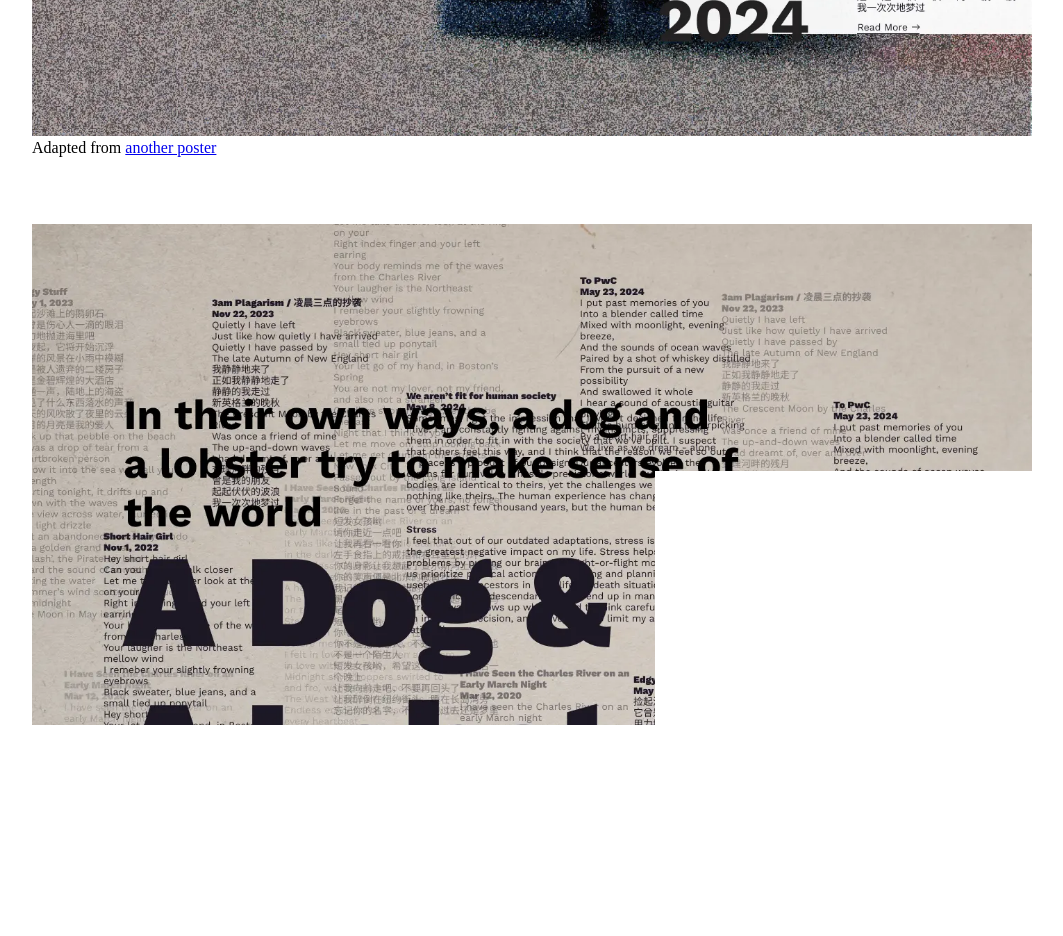
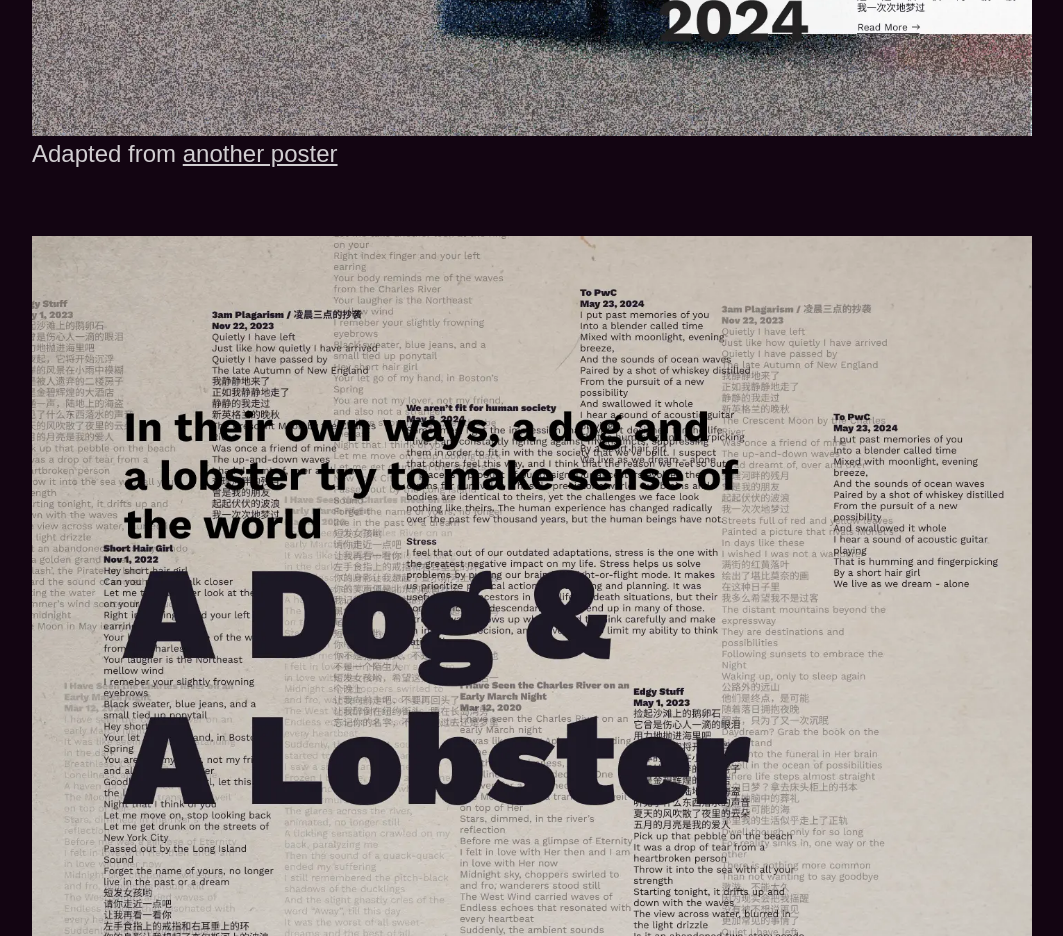
Before and after one commit to matthewincardona/jeremiah-dufflebag.net, a plain HTML site: page dog-and-lobster.html in a window 1280 px wide. Shown: the part 800-1736 px from the top of the page, without its empty margins (108-1171 px from the left). Drawn offline with Linux system fonts and the light colour scheme.

Commit message:
style: change text style

```diff
--- a/styles.css
+++ b/styles.css
@@ -1,4 +1,21 @@
+body {
+  background-color: rgb(19, 5, 18);
+}
+
 img {
-    height: 100%;
-    width: 100%;
+  height: 100%;
+  width: 100%;
 }
+
+figcaption {
+  font-family: "Ubuntu", sans-serif;
+  font-weight: 300;
+  font-size: clamp(1rem, 4vw, 1.5rem);
+  text-decoration: none;
+  color: rgb(209, 206, 209);
+}
+
+a {
+  color: rgb(209, 206, 209);
+  text-decoration: underline;
+}
```
